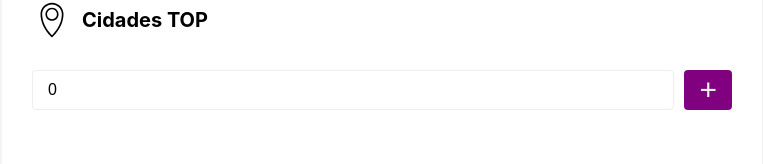
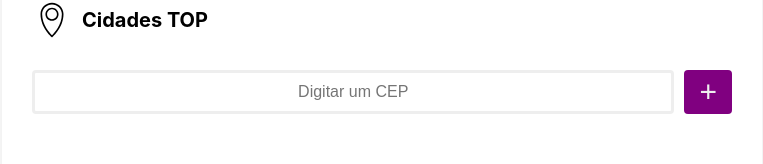
Before and after one commit to neto112/city-list, a React (Create React App) app: page / in a window 1280 px wide. Shown: the part 123-287 px from the top of the page, without its empty margins (258-1021 px from the left). Built offline with nearby package versions, Linux system fonts and the light colour scheme.

Commit message:
fix: updating

```diff
--- a/src/App.css
+++ b/src/App.css
@@ -4,14 +4,24 @@
 }
 
 .meio {
-  justify-content: center;
-  display: block;
   max-width: 700px;
   border-radius: 4px;
   box-shadow: rgb(0 0 0 / 10%) 0px 0px 20px;
   padding: 30px;
   margin: 80px auto;
   min-height: 790px;
+}
+
+.meio>.quadrado {
+  border: 2px solid rgba(var(--b6a, 219, 219, 219));
+  text-align: center;
+  margin-left: 4px;
+}
+
+.placeholder {
+  margin-top: 30px;
+  justify-content: center;
+  display: flex;
 }
 
 h1 {
@@ -25,18 +35,13 @@ h1>svg {
   margin-right: 10px;
 }
 
-.placeholder {
-  margin-top: 30px;
-  display: flex;
-  flex-direction: row;
-}
-
 input {
-  border: 1px solid rgb(238, 238, 238);;
+  border: 3px solid rgb(238, 238, 238);
   flex: 1 1 0%;
   padding: 10px 15px;
   border-radius: 4px;
   font-size: 16px;
+  text-align: center;
 }
 
 button {
--- a/src/App.tsx
+++ b/src/App.tsx
@@ -13,15 +13,6 @@ function App() {
     value = value.replace(/\D/g, "");
     setNewZip(value)
   }
-
-  React.useEffect(() => {
-    const localValue = Number(localStorage.getItem("listZip") || "");
-    setNewZip(String(localValue));
-  }, []);
-
-  React.useEffect(() => {
-    localStorage.setItem("listZip", newZip)
-  }, [newZip])
 
   const addNewZip = () => {
     const trimmed = newZip.trim();
@@ -39,12 +30,10 @@ function App() {
           </svg>
           Cidades TOP
         </h1>
-
         <div className="placeholder">
-          <input
+           <input
             type="text"
-
-            maxLength = "8"
+            maxLength={8}
             placeholder="Digitar um CEP"
             onChange={handleInputChange}
             value={newZip}
@@ -53,7 +42,7 @@ function App() {
           <button onClick={addNewZip}>+</button>
         </div>
 
-        <ul>{zipList.map((e) => (<li key={e}>{e}</li>))}</ul>
+        <ul>{zipList.map((e: any) => (<li key={e}>{e}</li>))}</ul>
       </div>
     </div>
   );
@@ -61,10 +50,14 @@ function App() {
 
 export default App;
 
-// OK - Limitar o input para 8 caracteres (CEP tem 8 números)
-// OK - Permitir digitar apenas números
-// OK - (se digitar letras ou símbolos, não pode aparecer nada)
-// OK - A lista precisa começar vazia;
-// OK - Está sendo possível adicionar um item em branco;
-// OK - Apertar tecla Enter para adicionar o item não está funcionando
-// OK - Está sendo possível adicionar itens repetidos.
+// <ul className="quadrado">
+// <li>
+//   <div>
+//     <strong>city</strong>
+//   </div>
+//   <div>
+//     <small>cep</small>
+//   </div>
+//     <span>street, neighborhood - state</span>
+// </li>
+// </ul>
--- /dev/null
+++ b/src/promise.js
@@ -0,0 +1,5 @@
+const reverse = (promise) => new Promise((resolve, reject) => Promise.resolve(promise).then(reject, resolve))
+
+Promise.any = (iterable) => reverse(Promise.all([...iterable].map(reverse)))
+
+export default Promise
```
Also changed, not shown: src/api.js (added, +50 -0 lines).
